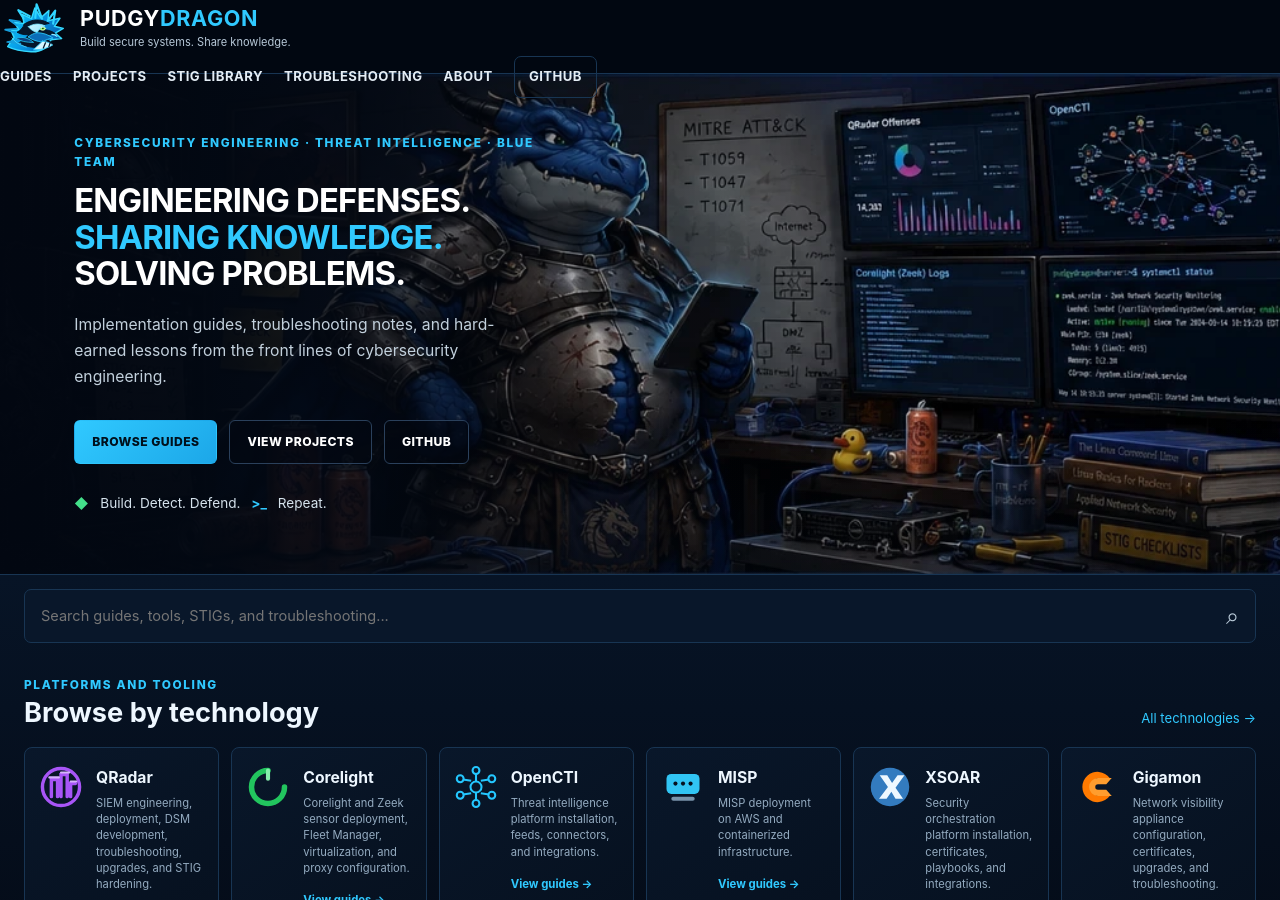
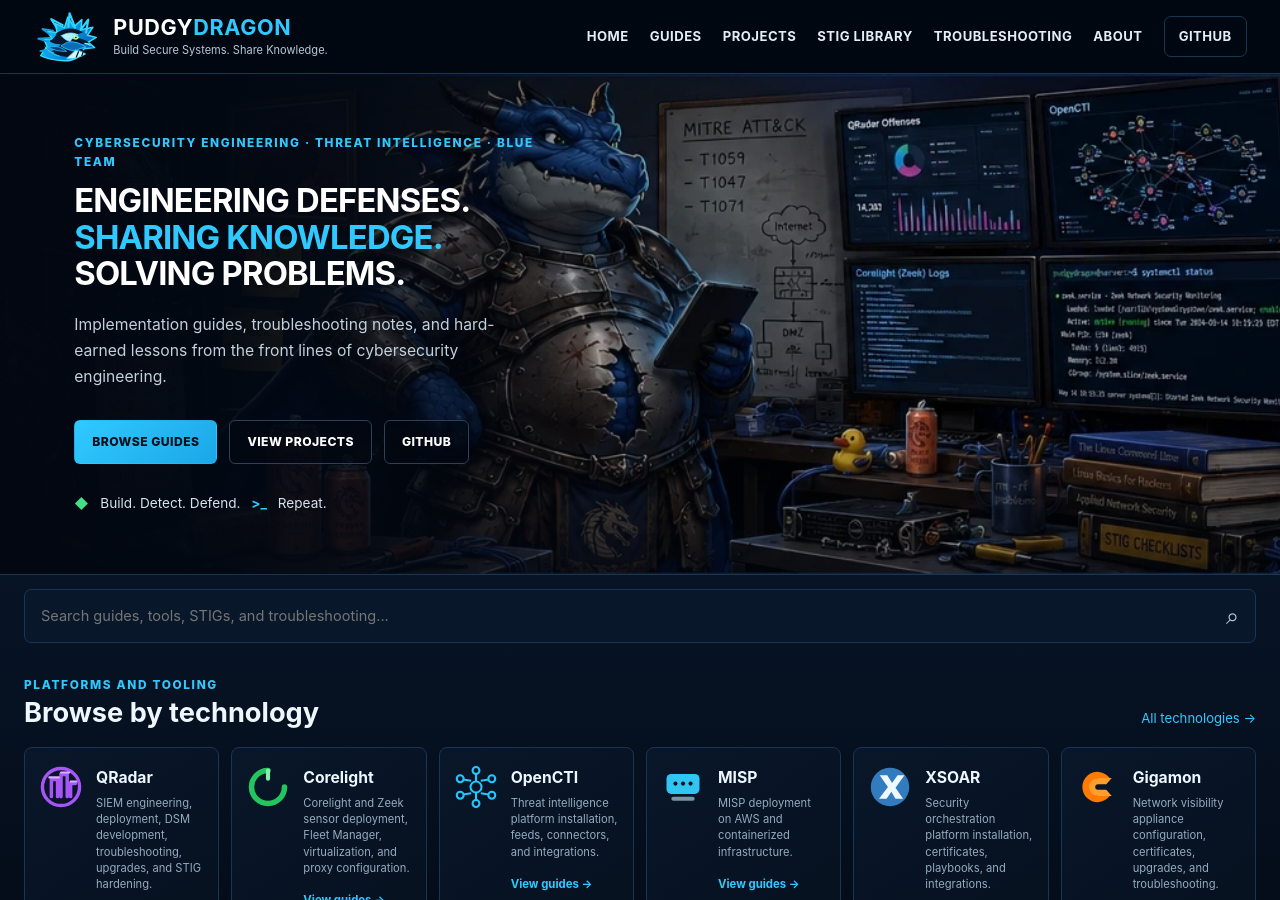
Before and after one commit to PudgyDragon/pudgydragon.github.io, a Jekyll site: the page built from index.html, in a window 1280 px wide and 900 px high. Built offline with Jekyll 4.4.1, drawn with Linux system fonts in a browser that asks for light colours.

Commit message:
Add files via upload

```diff
--- a/_includes/footer.html
+++ b/_includes/footer.html
@@ -1 +1,5 @@
-<footer><div><img src="{{ '/assets/images/logo.svg' | relative_url }}" alt=""> <strong>PudgyDragon</strong></div><p>Practical cybersecurity engineering notes from the field. Verify all procedures in a lab before production use.</p><p><a href="https://github.com/PudgyDragon">GitHub</a> · <a href="{{ '/disclaimer/' | relative_url }}">Disclaimer</a></p></footer>
+<footer class="site-footer">
+  <div class="footer-brand"><img src="{{ '/assets/images/logo.svg' | relative_url }}" alt=""><strong>PudgyDragon</strong></div>
+  <p>Practical cybersecurity engineering notes from the field. Verify all procedures in a lab before production use.</p>
+  <p><a href="https://github.com/PudgyDragon">GitHub</a> · <a href="{{ '/disclaimer/' | relative_url }}">Disclaimer</a></p>
+</footer>
--- a/_includes/header.html
+++ b/_includes/header.html
@@ -1 +1,25 @@
-<header class="site-header"><a class="brand" href="{{ '/' | relative_url }}"><img src="{{ '/assets/images/logo.svg' | relative_url }}" alt=""><span><strong>PUDGY<span>DRAGON</span></strong><small>Build secure systems. Share knowledge.</small></span></a><button class="nav-toggle" aria-label="Toggle navigation">☰</button><nav><a href="{{ '/guides/' | relative_url }}">Guides</a><a href="{{ '/projects/' | relative_url }}">Projects</a><a href="{{ '/stig-library/' | relative_url }}">STIG Library</a><a href="{{ '/troubleshooting/' | relative_url }}">Troubleshooting</a><a href="{{ '/about/' | relative_url }}">About</a><a class="github" href="https://github.com/PudgyDragon">GitHub</a></nav></header>
+<header class="site-header" data-header>
+  <div class="header-inner">
+    <a class="brand" href="{{ '/' | relative_url }}" aria-label="PudgyDragon home">
+      <img src="{{ '/assets/images/logo.svg' | relative_url }}" alt="PudgyDragon dragon head logo" width="68" height="56">
+      <span class="brand-copy">
+        <strong>PUDGY<span>DRAGON</span></strong>
+        <small>Build Secure Systems. Share Knowledge.</small>
+      </span>
+    </a>
+
+    <button class="nav-toggle" type="button" aria-label="Open navigation" aria-controls="site-navigation" aria-expanded="false">
+      <span></span><span></span><span></span>
+    </button>
+
+    <nav id="site-navigation" aria-label="Primary navigation">
+      <a href="{{ '/' | relative_url }}">Home</a>
+      <a href="{{ '/guides/' | relative_url }}">Guides</a>
+      <a href="{{ '/projects/' | relative_url }}">Projects</a>
+      <a href="{{ '/stig-library/' | relative_url }}">STIG Library</a>
+      <a href="{{ '/troubleshooting/' | relative_url }}">Troubleshooting</a>
+      <a href="{{ '/about/' | relative_url }}">About</a>
+      <a class="github" href="https://github.com/PudgyDragon" rel="me">GitHub</a>
+    </nav>
+  </div>
+</header>
--- a/_layouts/default.html
+++ b/_layouts/default.html
@@ -1 +1,20 @@
-<!doctype html><html lang="en"><head><meta charset="utf-8"><meta name="viewport" content="width=device-width,initial-scale=1">{% seo %}<link rel="icon" href="{{ '/assets/images/logo.svg' | relative_url }}"><link rel="stylesheet" href="{{ '/assets/css/style.css' | relative_url }}"></head><body>{% include header.html %}<main>{{ content }}</main>{% include footer.html %}<script src="{{ '/assets/js/main.js' | relative_url }}"></script></body></html>
+<!doctype html>
+<html lang="en">
+<head>
+  <meta charset="utf-8">
+  <meta name="viewport" content="width=device-width, initial-scale=1">
+  <meta name="theme-color" content="#040b17">
+  {% seo %}
+  <link rel="icon" href="{{ '/assets/images/logo.svg' | relative_url }}" type="image/svg+xml">
+  <link rel="preload" href="{{ '/assets/images/pudgy-dragon-hero.webp' | relative_url }}" as="image" type="image/webp">
+  <link rel="stylesheet" href="{{ '/assets/css/style.css' | relative_url }}?v=4">
+</head>
+<body>
+  <a class="skip-link" href="#main-content">Skip to content</a>
+  {% include header.html %}
+  <main id="main-content">{{ content }}</main>
+  {% include footer.html %}
+  {% include search-data.html %}
+  <script src="{{ '/assets/js/main.js' | relative_url }}?v=4" defer></script>
+</body>
+</html>
```
Also changed, not shown: _includes/search-data.html (added, +13 -0 lines).
